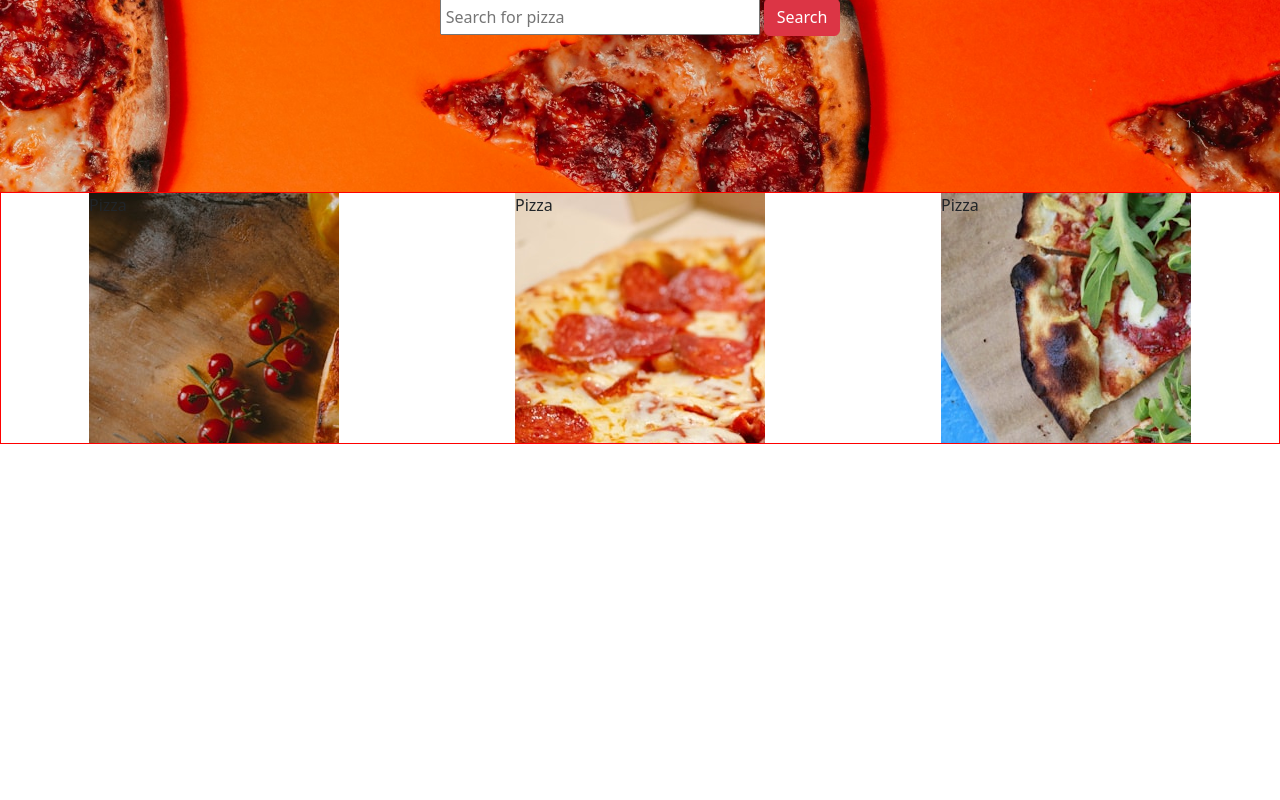
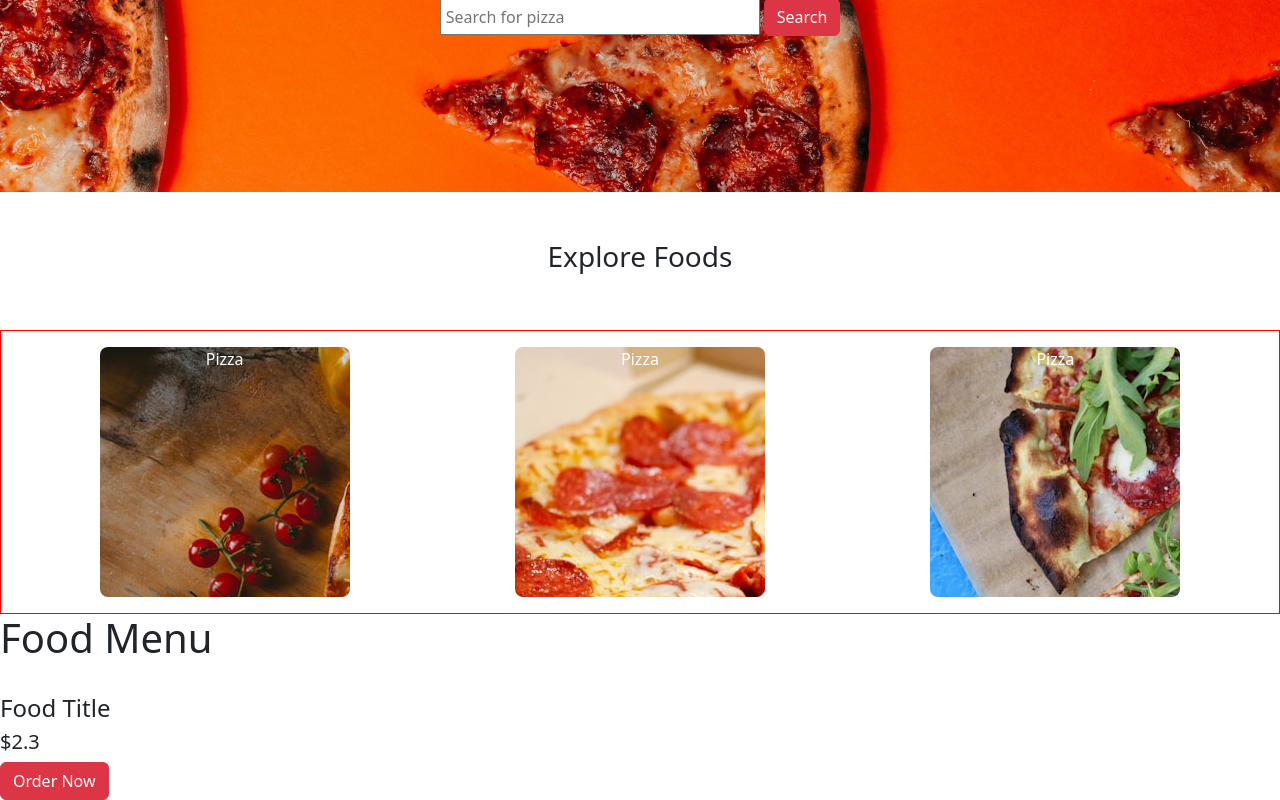
Before and after one commit to HasnainAli313/pizza-delivery, a React (Vite) app: page / in a window 1280 px wide. Shown: the part 250-1050 px from the top of the page. Before the commit the page ends 800 px from the top, so only its background shows below. Built offline with nearby package versions, Linux system fonts and the light colour scheme.

Commit message:
foodMenu created

```diff
--- a/src/App.jsx
+++ b/src/App.jsx
@@ -4,6 +4,7 @@ import 'bootstrap/dist/css/bootstrap.min.css';
 import Navbar from "./components/Navbar"
 import Hero from './components/Hero';
 import ExploreFoods from './components/ExploreFoods';
+import FoodMenu from './components/FoodMenu';
 function App() {
 
   return (
@@ -11,6 +12,7 @@ function App() {
       <Navbar></Navbar>
       <Hero></Hero>
       <ExploreFoods></ExploreFoods>
+      <FoodMenu></FoodMenu>
     </>
   )
 }
--- a/src/components/ExploreFoods.jsx
+++ b/src/components/ExploreFoods.jsx
@@ -3,10 +3,13 @@ import React from 'react'
 function ExploreFoods() {
   return (
     <>
-    <section className='explore-food d-flex justify-content-around '>
-    <div className='pizza1'>Pizza</div>
-    <div className='pizza2'>Pizza</div>
-    <div className='pizza3'>Pizza</div>
+    <section>
+        <h3 className='text-center p-5'>Explore Foods</h3>
+    <div className='explore-food d-flex justify-content-around p-3  '>
+       <div className=' text-center text-white rounded-3 pizza1'>Pizza</div>
+       <div className=' text-center text-white rounded-3 pizza2'>Pizza</div>
+       <div className=' text-center text-white rounded-3 pizza3'>Pizza</div>
+    </div>
     </section>
     </>
   )
--- /dev/null
+++ b/src/components/FoodMenu.jsx
@@ -0,0 +1,21 @@
+import React from 'react'
+
+function FoodMenu() {
+  return (
+    <section>
+        <h1>Food Menu</h1>
+        <div className='food-menu'>
+            <div className=''>
+                <div>
+                    <img src="" alt="" />
+                </div>
+                <h4>Food Title</h4>
+                <h5>$2.3</h5>
+                <button className='btn btn-danger '>Order Now</button>
+            </div>
+        </div>
+    </section>
+  )
+}
+
+export default FoodMenu
```
